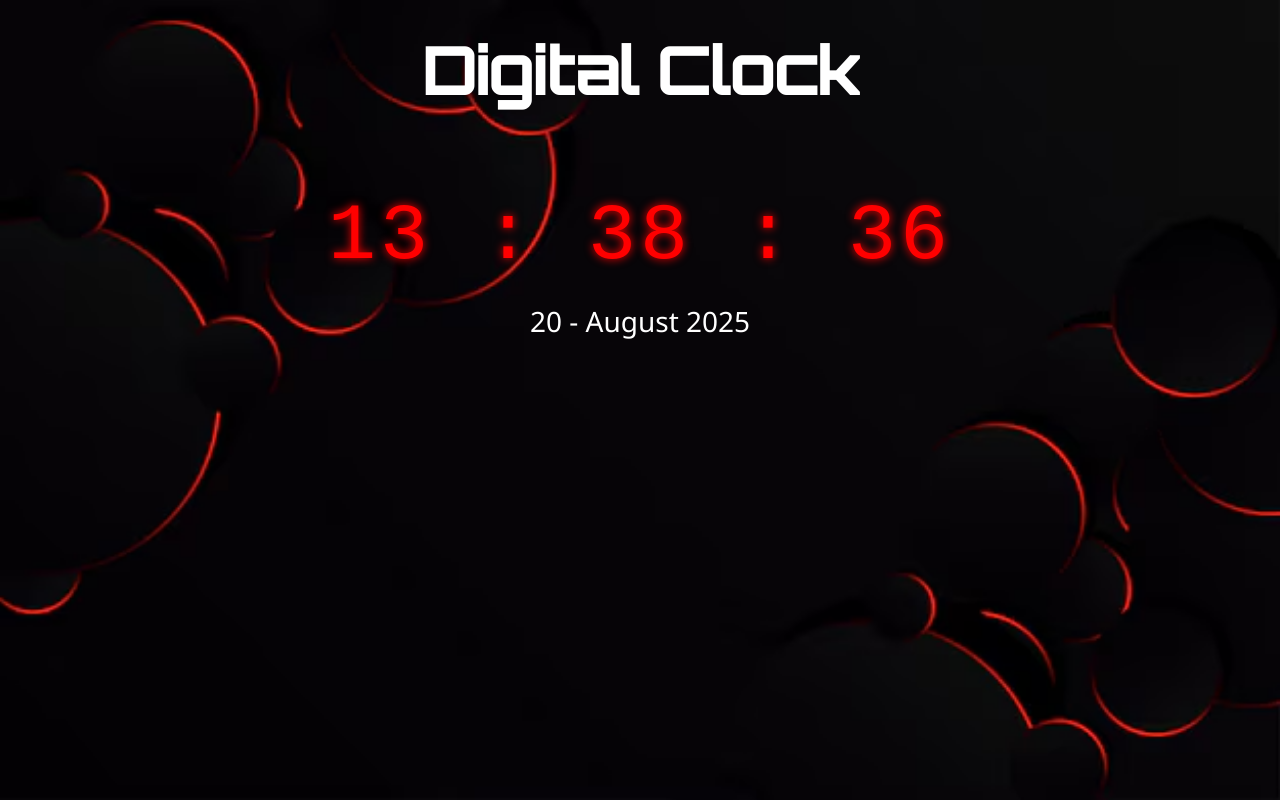
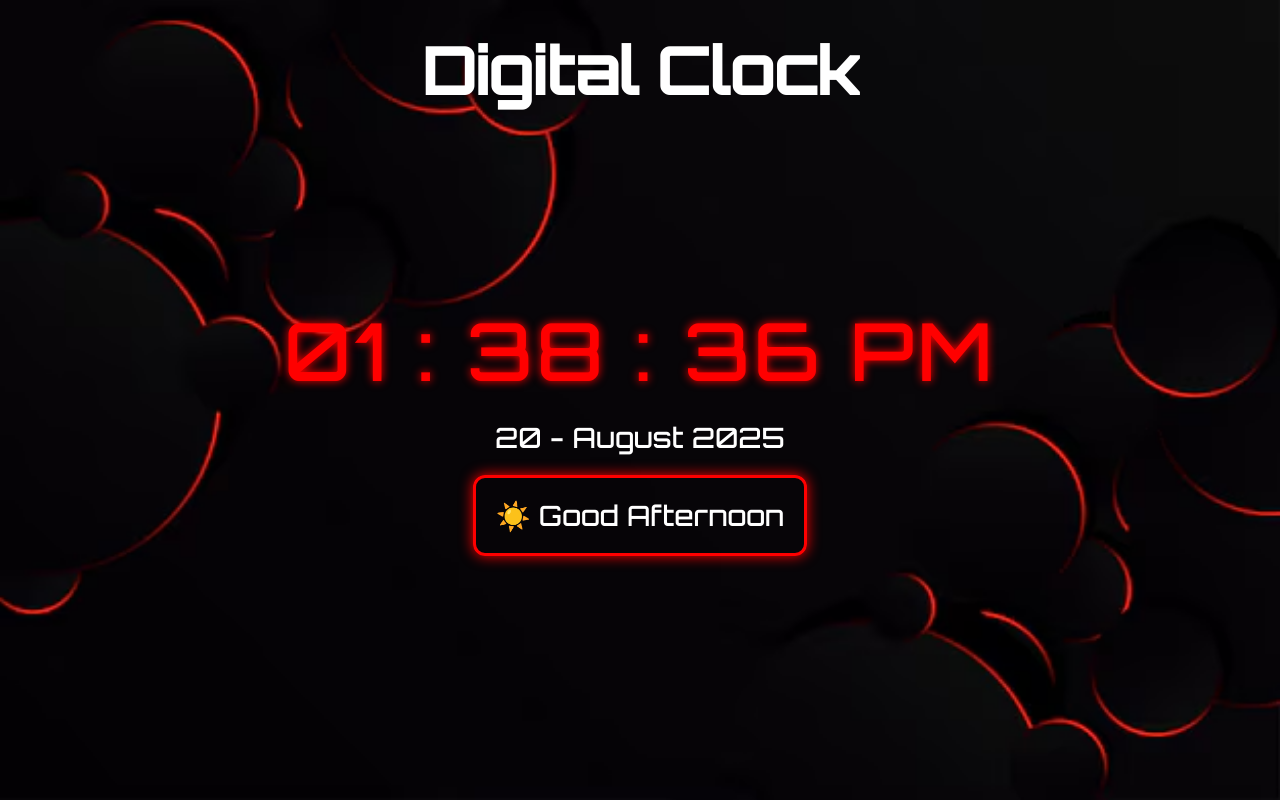
Before and after one commit to omaimaqasim/week-03-digital-clock-, a plain HTML site: page index.html in a window 1280 px wide. Drawn offline with Linux system fonts and the light colour scheme.

Commit message:
digital clock updated

```diff
--- a/index.html
+++ b/index.html
@@ -18,7 +18,11 @@
   <div class="digital_clock">
     <div id="time_box">--:--:--</div>
     <div id="date_box" class="date_box">Loading Date...</div>
+    <div class="greeting">
+
+    </div>
   </div>
+
 
     <script src="script.js"></script>
 
--- a/script.js
+++ b/script.js
@@ -1,30 +1,86 @@
+// 🌟 DIGITAL CLOCK PROJECT 🌟
+// ---------------------------
+// This script updates Time ⏰, Date 📅, and Greeting 👋 dynamically.
+
+// ---------------------------
 // ✅ UPDATE CURRENT TIME
+// ---------------------------
 function updateTime() {
-      const now = new Date();
-      const hour = now.getHours().toString().padStart(2, "0");
-      const min = now.getMinutes().toString().padStart(2, "0");
-      const sec = now.getSeconds().toString().padStart(2, "0");
+  const now = new Date(); // Get the current date and time
 
-      document.getElementById("time_box").textContent = `${hour} : ${min} : ${sec}`;
+  // --- HOURS ---
+  let hour = now.getHours();                  // Get hours (0–23)
+  let ampm = hour >= 12 ? "PM" : "AM";        // Decide AM or PM
+  hour = hour % 12;                           // Convert 24 → 12-hour format
+  hour = hour === 0 ? 12 : hour;              // Replace 0 with 12
+  hour = hour.toString().padStart(2, "0");    // Show 2 digits
+
+  // --- MINUTES ---
+  let min = now.getMinutes().toString().padStart(2, "0");
+
+  // --- SECONDS ---
+  let sec = now.getSeconds().toString().padStart(2, "0");
+
+  // --- FINAL TIME OUTPUT ---
+  document.getElementById("time_box").textContent =
+    `${hour} : ${min} : ${sec} ${ampm}`;
 }
 
+// ---------------------------
+// ✅ GREETING MESSAGE
+// ---------------------------
+function greeting() {
+  const now = new Date();
+  const hour = now.getHours();
+
+  let greeting = document.querySelector(".greeting");
+
+  if (hour >= 5 && hour < 12) {
+    greeting.innerHTML = "🌞 Good Morning";
+  }
+  else if (hour >= 12 && hour < 17) {
+    greeting.innerHTML = "☀️ Good Afternoon";
+  }
+  else if (hour >= 17 && hour < 21) {
+    greeting.innerHTML = "🌇 Good Evening";
+  }
+  else {
+    greeting.innerHTML = "🌙 Good Night";
+  }
+}
+
+// ---------------------------
 // ✅ UPDATE CURRENT DATE
+// ---------------------------
 function updateDate() {
-      const now = new Date();
+  const now = new Date(); // Get today’s date
+
+  // --- DAY ---
   const day = now.getDate().toString().padStart(2, "0");
+
+  // --- MONTH (array of names) ---
   const months = [
     "January", "February", "March", "April", "May", "June",
     "July", "August", "September", "October", "November", "December"
   ];
   const monthName = months[now.getMonth()];
+
+  // --- YEAR ---
   const year = now.getFullYear();
 
-      document.getElementById("date_box").textContent = `${day} - ${monthName} ${year}`;
+  // --- FINAL DATE OUTPUT ---
+  document.getElementById("date_box").textContent =
+    `${day} - ${monthName} ${year}`;
 }
 
-    // ✅ INITIAL DISPLAY
-    updateTime();
-    updateDate();
+// ---------------------------
+// ✅ INITIAL CALLS
+// ---------------------------
+updateTime();   // Show current time on page load
+updateDate();   // Show current date on page load
+greeting();     // Show greeting on page load
 
-    // 🔁 UPDATE TIME EVERY SECOND
-    setInterval(updateTime, 1000);
+// ---------------------------
+// ✅ AUTO UPDATES
+// ---------------------------
+setInterval(updateTime, 1000); // Update time every second
--- a/style.css
+++ b/style.css
@@ -15,6 +15,7 @@
   display: flex;
   flex-direction: column;
   align-items: center;
+  position: relative;
 }
 
 h1 {
@@ -29,18 +30,34 @@
   flex-direction: column;
   align-items: center;
   padding: 20px;
+  position: absolute;
+  top: 35%;
 }
 
 #time_box {
-      font-family: 'DS-Digital', monospace;
   font-size: 80px;
   color: red;
   text-shadow: 0 0 10px red;
   letter-spacing: 4px;
+    font-family: 'Orbitron', cursive;
 }
 
 .date_box {
   font-size: 28px;
   margin-top: 20px;
-      font-family: 'Segoe UI', sans-serif;
+  font-family: 'Orbitron', cursive;
 }
+
+.greeting {
+
+  border: solid red;
+    box-shadow: 0px 0px 14px red;
+  display: flex;
+  align-items: center;
+  justify-content: center;
+  margin: 20px;
+  padding: 20px;
+  font-size: 28px;
+  border-radius: 12px;
+    font-family: 'Orbitron', cursive;
+}
```
Lines whose indentation alone changed are shown as unchanged.
